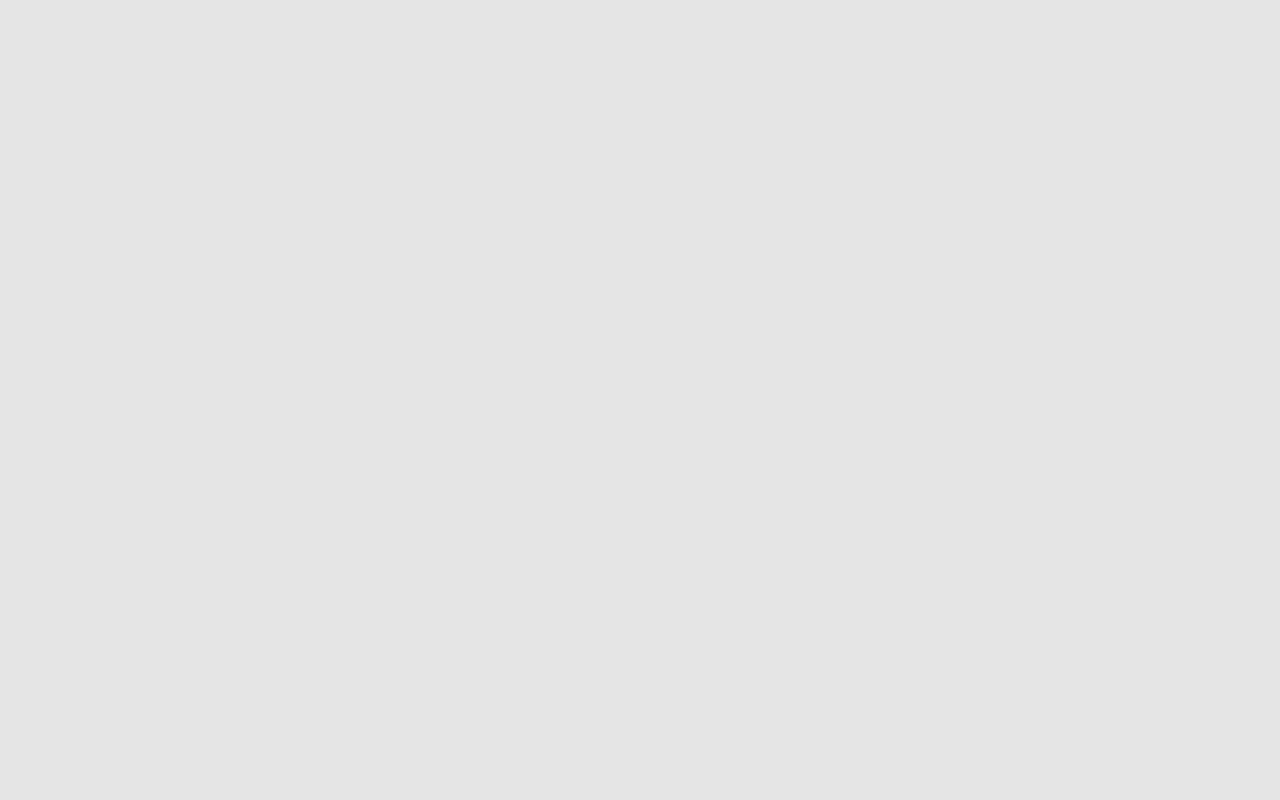
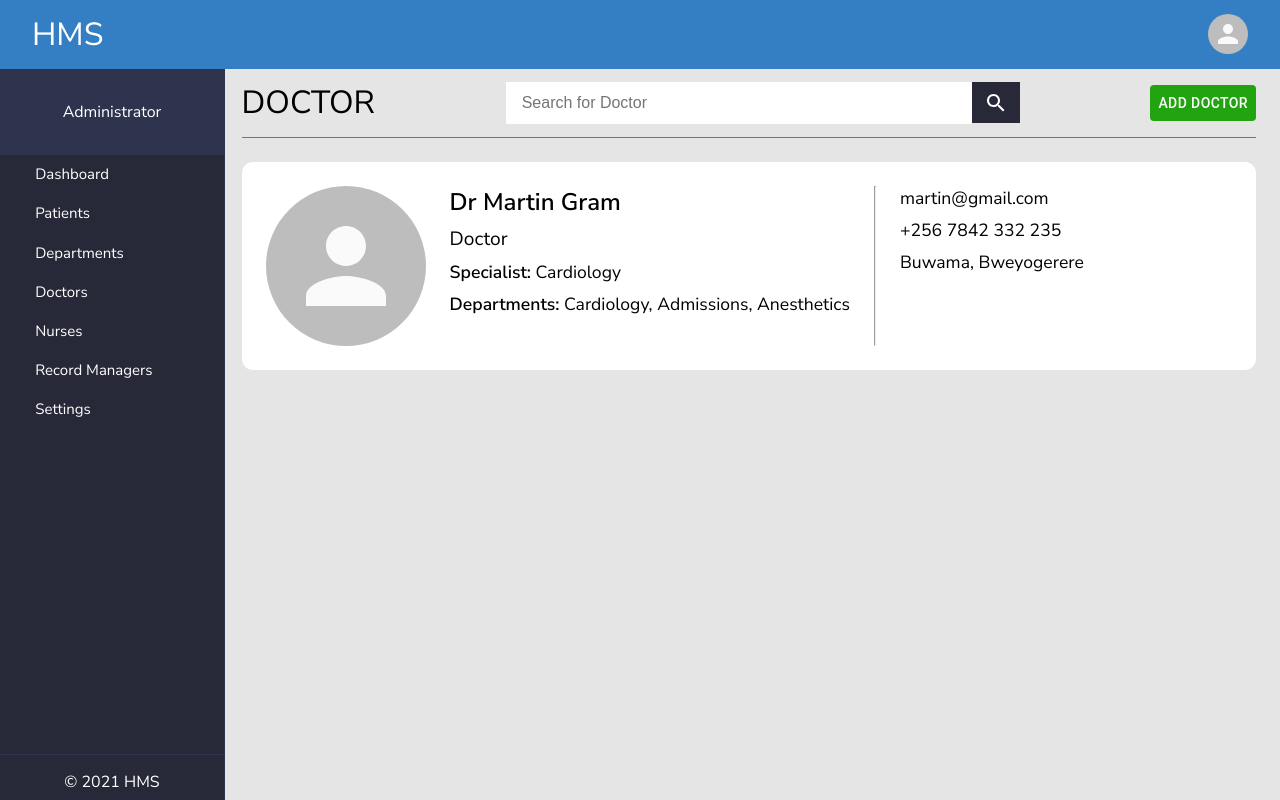
Before and after one commit to Mubangizi/hospital-management-system, a React (Create React App) app: page /profile_info in a window 1280 px wide. Built offline with nearby package versions, Linux system fonts and the light colour scheme.

Commit message:
Add profile page

```diff
--- a/src/App.js
+++ b/src/App.js
@@ -1,5 +1,6 @@
 import React from "react";
 import { BrowserRouter, Switch, Route } from "react-router-dom";
+import ProfilePage from "./pages/ProfilePage";
 import DashboardPage from "./pages/DashboardPage";
 import DoctorsPage from "./pages/DoctorsPage";
 const App = () => {
@@ -8,6 +9,7 @@ const App = () => {
       <Switch>
         <Route exact path="/" component={DashboardPage} />
         <Route exact path="/doctors" component={DoctorsPage} />
+        <Route exact path="/profile_info" component={ProfilePage} />
       </Switch>
     </BrowserRouter>
   );
--- a/src/components/Cards/Cards.css
+++ b/src/components/Cards/Cards.css
@@ -46,3 +46,8 @@
 .TableCard .MuiTableHead-root .MuiTableRow-root:hover{
     background-color: #fff
 }
+
+.TableCard a{
+    text-decoration: none;
+    color: inherit;
+}
--- a/src/components/Cards/TableCard.jsx
+++ b/src/components/Cards/TableCard.jsx
@@ -7,11 +7,17 @@ import {
   TableHead,
   TableRow,
 } from "@material-ui/core";
+import { Link } from "react-router-dom";
 
-const TableCard = ({ dataList = [], headingList = [] }) => {
+const TableCard = ({
+  title = "",
+  dataList = [],
+  headingList = [],
+  link = null,
+}) => {
   return (
     <div className="TableCard Card">
-      <h2 className="TableCardTitle">Departments</h2>
+      <h2 className="TableCardTitle">{title}</h2>
       <TableContainer>
         <Table sx={{ minWidth: 650 }} aria-label="simple table">
           <TableHead>
@@ -30,7 +36,9 @@ const TableCard = ({ dataList = [], headingList = [] }) => {
                   sx={{ "&:last-child td, &:last-child th": { border: 0 } }}
                 >
                   {row.map((cell, index) => (
-                    <TableCell key={index}>{cell}</TableCell>
+                    <TableCell key={index}>
+                      {link && <Link to={link}>{cell}</Link>}
+                    </TableCell>
                   ))}
                 </TableRow>
               ))}
--- /dev/null
+++ b/src/components/ProfileInfo/ProfileInfo.css
@@ -0,0 +1,33 @@
+.ProfileInfo{
+    display: flex;
+    padding: 1.5rem;
+    gap: 1.5rem;
+    font-size: 1.1rem;
+
+}
+
+.ProfileInfo .MuiAvatar-root{
+    height: 10rem;
+    width: 10rem;
+}
+.ProfileSection{
+    display: flex;
+    flex-direction: column;
+    gap: 0.5rem;
+}
+
+.ProfileInfo span{
+    font-weight: 600;
+}
+
+.ProfileInfo hr{
+    margin: 0;
+}
+
+.PersonalInfo .Username{
+    font-size: 1.5rem;
+    font-weight: 600;
+}
+.PersonalInfo .Usertitle{
+    font-size: 1.2rem;
+}
--- /dev/null
+++ b/src/components/ProfileInfo/index.jsx
@@ -0,0 +1,30 @@
+import { Avatar } from "@material-ui/core";
+import React from "react";
+import "./ProfileInfo.css";
+const ProfileInfo = () => {
+  return (
+    <div className="ProfileInfo Card">
+      <div className="AvatarSection">
+        <Avatar />
+      </div>
+      <div className="PersonalInfo ProfileSection">
+        <div className="Username">Dr Martin Gram</div>
+        <div className="Usertitle">Doctor</div>
+        <div>
+          <span>Specialist:</span> Cardiology
+        </div>
+        <div>
+          <span>Departments:</span> Cardiology, Admissions, Anesthetics
+        </div>
+      </div>
+      <hr />
+      <div className="ContactInfo ProfileSection">
+        <div className="UserEmail">martin@gmail.com</div>
+        <div className="UserPhoneNumber">+256 7842 332 235</div>
+        <div className="UserAddress">Buwama, Bweyogerere</div>
+      </div>
+    </div>
+  );
+};
+
+export default ProfileInfo;
--- a/src/index.css
+++ b/src/index.css
@@ -19,6 +19,7 @@ body {
   color: #000;
   background-color: #E5E5E5;
   font-family: 'Nunito Sans', 'Nunito', sans-serif;
+  font-size: 1rem;
 }
 
 button, input{
--- a/src/pages/DashboardPage/index.jsx
+++ b/src/pages/DashboardPage/index.jsx
@@ -24,7 +24,11 @@ const DashboardPage = () => {
             <SmallInfoCard name="Patients" value="333" />
             <SmallInfoCard name="Rec Managers" value="52" />
           </div>
-          <TableCard dataList={departments_summary} headingList={headingList} />
+          <TableCard
+            title="Departments"
+            dataList={departments_summary}
+            headingList={headingList}
+          />
         </div>
       </div>
     </Layout>
--- a/src/pages/DoctorsPage/index.jsx
+++ b/src/pages/DoctorsPage/index.jsx
@@ -19,10 +19,13 @@ const DoctorsPage = () => {
           <div className="CardList">
             <SmallInfoCard name="On Duty" value="80" />
             <SmallInfoCard name="On leave" value="20" />
-            <SmallInfoCard name="Patients" value="333" />
-            <SmallInfoCard name="Rec Managers" value="52" />
           </div>
-          <TableCard headingList={headingList} dataList={doctors_summary} />
+          <TableCard
+            title="Doctors List"
+            headingList={headingList}
+            dataList={doctors_summary}
+            link="/profile_info"
+          />
         </div>
       </div>
     </Layout>
--- /dev/null
+++ b/src/pages/ProfilePage/index.jsx
@@ -0,0 +1,22 @@
+import React from "react";
+import SubHeader from "../../components/Header/SubHeader";
+import Layout from "../../components/Layout";
+import ProfileInfo from "../../components/ProfileInfo";
+const ProfilePage = () => {
+  return (
+    <Layout>
+      <div className="Container">
+        <div className="HomeMainContent">
+          <SubHeader
+            title="Doctor"
+            searchWord="Search for Doctor"
+            addButton="Add Doctor"
+          />
+          <ProfileInfo />
+        </div>
+      </div>
+    </Layout>
+  );
+};
+
+export default ProfilePage;
```
